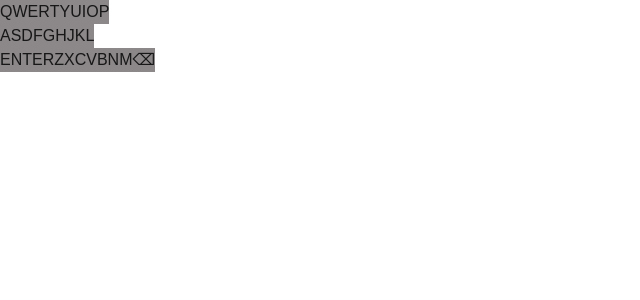
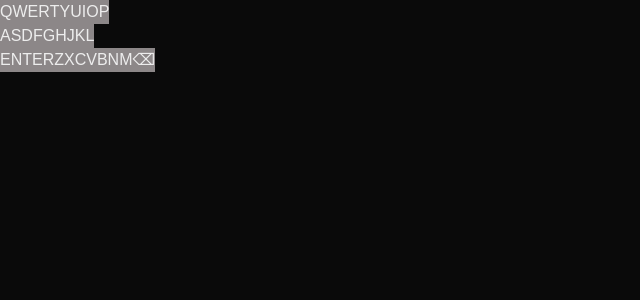
Before and after one commit to raulsaavedra/project-wordle, a Next.js app: page / in a window 1280 px wide. Shown: the top 300 px of the page, without its empty margins (0-640 px from the left). Built offline with nearby package versions, Linux system fonts and the light colour scheme.

Commit message:
fix: css, and copy logic

```diff
--- a/src/app/globals.css
+++ b/src/app/globals.css
@@ -3,15 +3,8 @@
 @tailwind utilities;
 
 :root {
-  --background: #ffffff;
-  --foreground: #171717;
-}
-
-@media (prefers-color-scheme: dark) {
-  :root {
-    --background: #0a0a0a;
-    --foreground: #ededed;
-  }
+  --background: #0a0a0a;
+  --foreground: #ededed;
 }
 
 html,
--- a/src/components/CopyButton/CopyButton.tsx
+++ b/src/components/CopyButton/CopyButton.tsx
@@ -13,8 +13,8 @@ const getLetterStatus = (
   answer: string,
   index: number
 ): string => {
-  if (letter.toLowerCase() === answer[index]) return "🟩";
-  if (answer.includes(letter.toLowerCase())) return "🟨";
+  if (letter.toLowerCase() === answer[index].toLowerCase()) return "🟩";
+  if (answer.toLowerCase().includes(letter.toLowerCase())) return "🟨";
   return "⬛";
 };
 
@@ -26,6 +26,7 @@ const formatGameResult = (
   const filledRows = rows.filter((row) =>
     row.letters.every((letter) => letter.value !== "")
   );
+
   const resultPattern = filledRows
     .map((row) =>
       row.letters
@@ -48,6 +49,7 @@ export const CopyButton: React.FC<CopyButtonProps> = ({
     if (gameStatus !== "win" && gameStatus !== "lose") return;
 
     const result = formatGameResult(rows, gameNumber, answer);
+
     try {
       await navigator.clipboard.writeText(result);
       setCopied(true);
--- a/src/hooks/useGame.ts
+++ b/src/hooks/useGame.ts
@@ -76,6 +76,7 @@ export const useGame = () => {
 
   const handleLetterChange = (letter: string) => {
     if (letter === "⌫" && input.length === 0) return;
+    if (input.length === 5 && letter !== "⌫") return;
 
     const newInput = letter === "⌫" ? input.slice(0, -1) : input + letter;
     const index = letter === "⌫" ? input.length - 1 : input.length;
```
